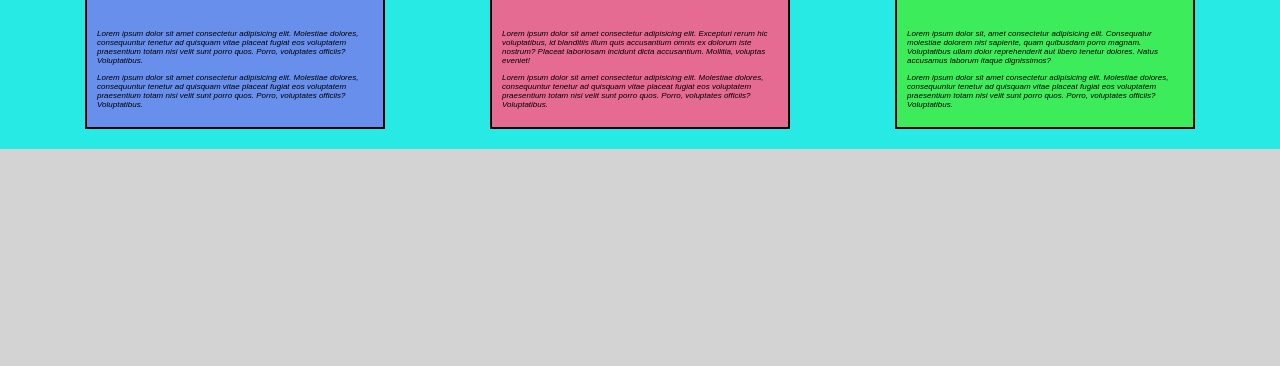
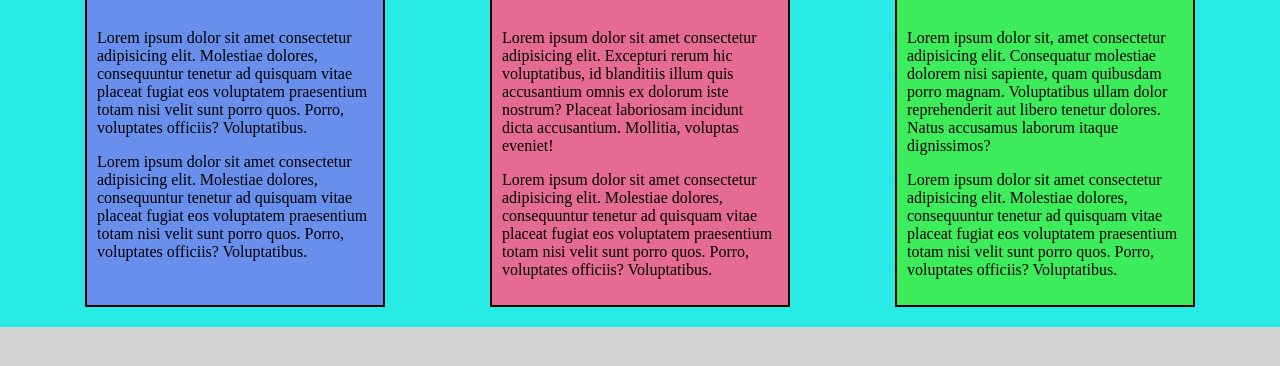
Before and after one commit to mattwsm23/module2-solution, a plain HTML site: page index.html in a window 1280 px wide. Shown: the part 188-554 px from the top of the page. Drawn offline with Linux system fonts and the light colour scheme.

Commit message:
Update index.html

```diff
--- a/index.html
+++ b/index.html
@@ -1,5 +1,5 @@
 <!DOCTYPE html>
-<html lang="en">
+<html>
 <head>
     <meta charset="UTF-8">
     <meta name="viewport" content="width=device-width, initial-scale=1.0">
@@ -11,20 +11,20 @@
     <h1 id="title1">Module 2 Coding Assignment</h1>
     <div id="container">
 
-        <section id="box1">
+        <section class="sec" id="box1">
             <h3><div id="subtit">One</h3>
-                <p id="text">Lorem ipsum dolor sit amet consectetur adipisicing elit. Molestiae dolores, consequuntur tenetur ad quisquam vitae placeat fugiat eos voluptatem praesentium totam nisi velit sunt porro quos. Porro, voluptates officiis? Voluptatibus.</p>
-                <p id="text">Lorem ipsum dolor sit amet consectetur adipisicing elit. Molestiae dolores, consequuntur tenetur ad quisquam vitae placeat fugiat eos voluptatem praesentium totam nisi velit sunt porro quos. Porro, voluptates officiis? Voluptatibus.</p>
+                <p id="text1">Lorem ipsum dolor sit amet consectetur adipisicing elit. Molestiae dolores, consequuntur tenetur ad quisquam vitae placeat fugiat eos voluptatem praesentium totam nisi velit sunt porro quos. Porro, voluptates officiis? Voluptatibus.</p>
+                <p id="text1">Lorem ipsum dolor sit amet consectetur adipisicing elit. Molestiae dolores, consequuntur tenetur ad quisquam vitae placeat fugiat eos voluptatem praesentium totam nisi velit sunt porro quos. Porro, voluptates officiis? Voluptatibus.</p>
         </section>
         <section id="box2">
             <h3 id="subtit">Two</h3>
-            <p id="text">Lorem ipsum dolor sit amet consectetur adipisicing elit. Excepturi rerum hic voluptatibus, id blanditiis illum quis accusantium omnis ex dolorum iste nostrum? Placeat laboriosam incidunt dicta accusantium. Mollitia, voluptas eveniet!</p>
-            <p id="text">Lorem ipsum dolor sit amet consectetur adipisicing elit. Molestiae dolores, consequuntur tenetur ad quisquam vitae placeat fugiat eos voluptatem praesentium totam nisi velit sunt porro quos. Porro, voluptates officiis? Voluptatibus.</p>
+            <p id="text2">Lorem ipsum dolor sit amet consectetur adipisicing elit. Excepturi rerum hic voluptatibus, id blanditiis illum quis accusantium omnis ex dolorum iste nostrum? Placeat laboriosam incidunt dicta accusantium. Mollitia, voluptas eveniet!</p>
+            <p id="text2">Lorem ipsum dolor sit amet consectetur adipisicing elit. Molestiae dolores, consequuntur tenetur ad quisquam vitae placeat fugiat eos voluptatem praesentium totam nisi velit sunt porro quos. Porro, voluptates officiis? Voluptatibus.</p>
         </section>
         <section id="box3">
             <h3 id="subtit">Three</h3>
-            <p id="text">Lorem ipsum dolor sit, amet consectetur adipisicing elit. Consequatur molestiae dolorem nisi sapiente, quam quibusdam porro magnam. Voluptatibus ullam dolor reprehenderit aut libero tenetur dolores. Natus accusamus laborum itaque dignissimos?</p>
-            <p id="text">Lorem ipsum dolor sit amet consectetur adipisicing elit. Molestiae dolores, consequuntur tenetur ad quisquam vitae placeat fugiat eos voluptatem praesentium totam nisi velit sunt porro quos. Porro, voluptates officiis? Voluptatibus.</p>
+            <p id="text3">Lorem ipsum dolor sit, amet consectetur adipisicing elit. Consequatur molestiae dolorem nisi sapiente, quam quibusdam porro magnam. Voluptatibus ullam dolor reprehenderit aut libero tenetur dolores. Natus accusamus laborum itaque dignissimos?</p>
+            <p id="text3">Lorem ipsum dolor sit amet consectetur adipisicing elit. Molestiae dolores, consequuntur tenetur ad quisquam vitae placeat fugiat eos voluptatem praesentium totam nisi velit sunt porro quos. Porro, voluptates officiis? Voluptatibus.</p>
         </section>
     </div>
 </body>
```
